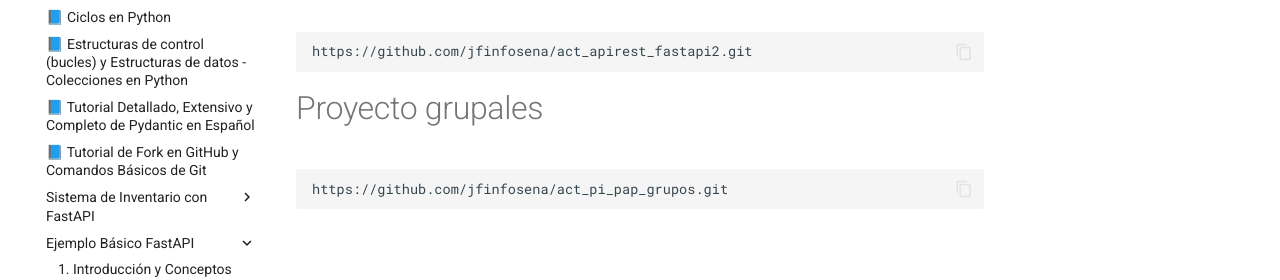
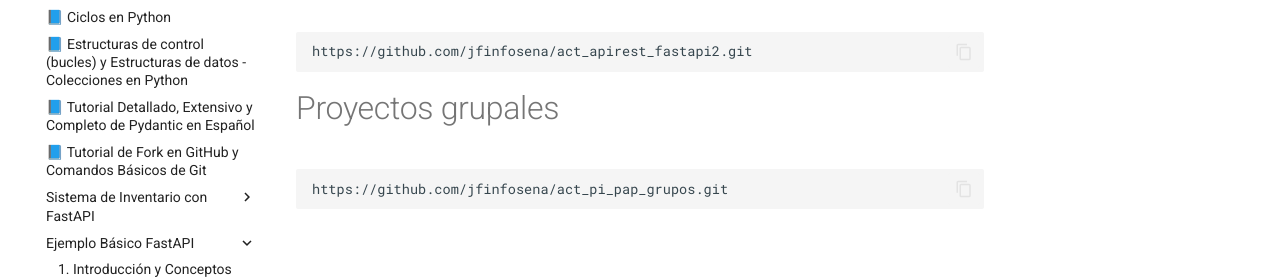
Before and after one commit to jfinfosena/25adso-pap, an MkDocs documentation site: the page built from docs/tutorial/api2/11-Repositorio.md, in a window 1280 px wide. Shown: the part 196-476 px from the top of the page. Built offline with MkDocs 1.6.1 and Material for MkDocs 9.7.7, drawn with Linux system fonts in a browser that asks for light colours.

Commit message:
16-09-2025

````diff
--- a/docs/tutorial/api2/11-Repositorio.md
+++ b/docs/tutorial/api2/11-Repositorio.md
@@ -4,7 +4,7 @@
 https://github.com/jfinfosena/act_apirest_fastapi2.git
 ```
 
-# Proyecto grupales
+# Proyectos grupales
 
 ```bash
 https://github.com/jfinfosena/act_pi_pap_grupos.git
````
